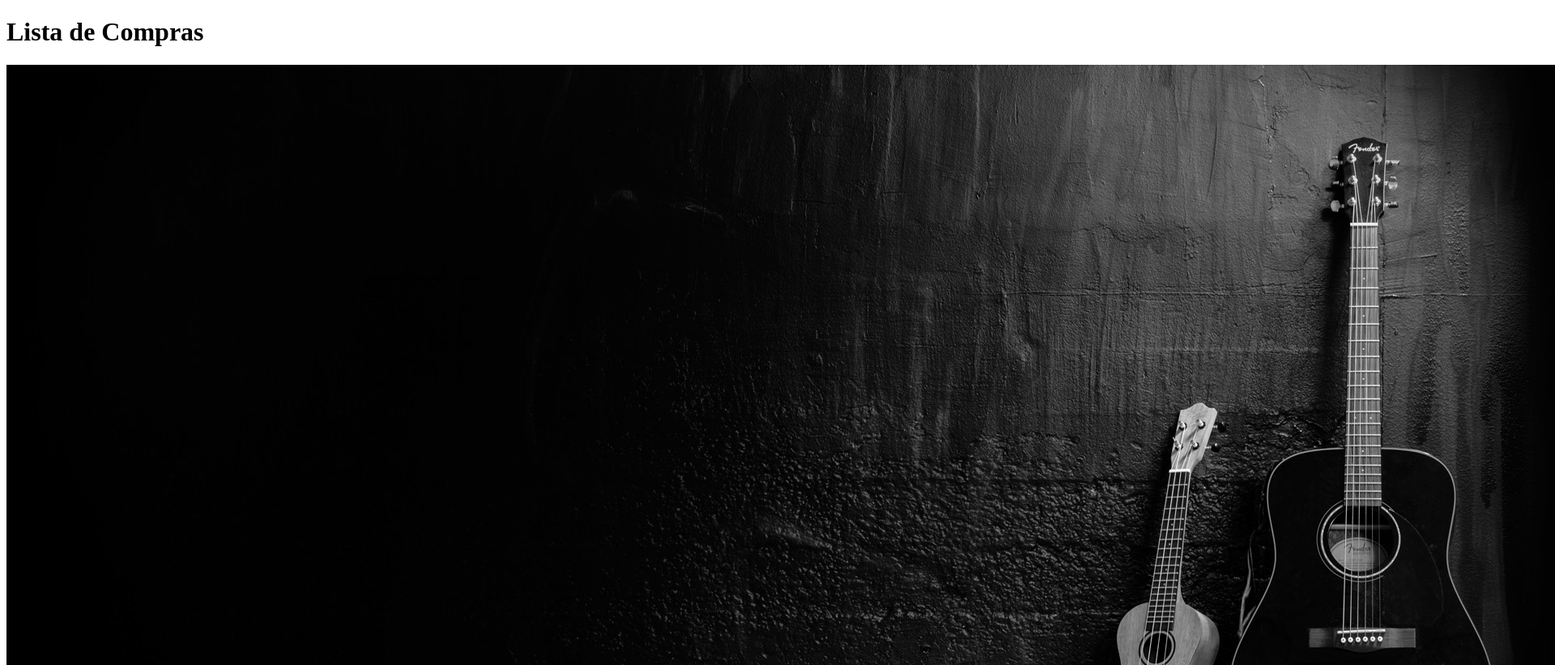
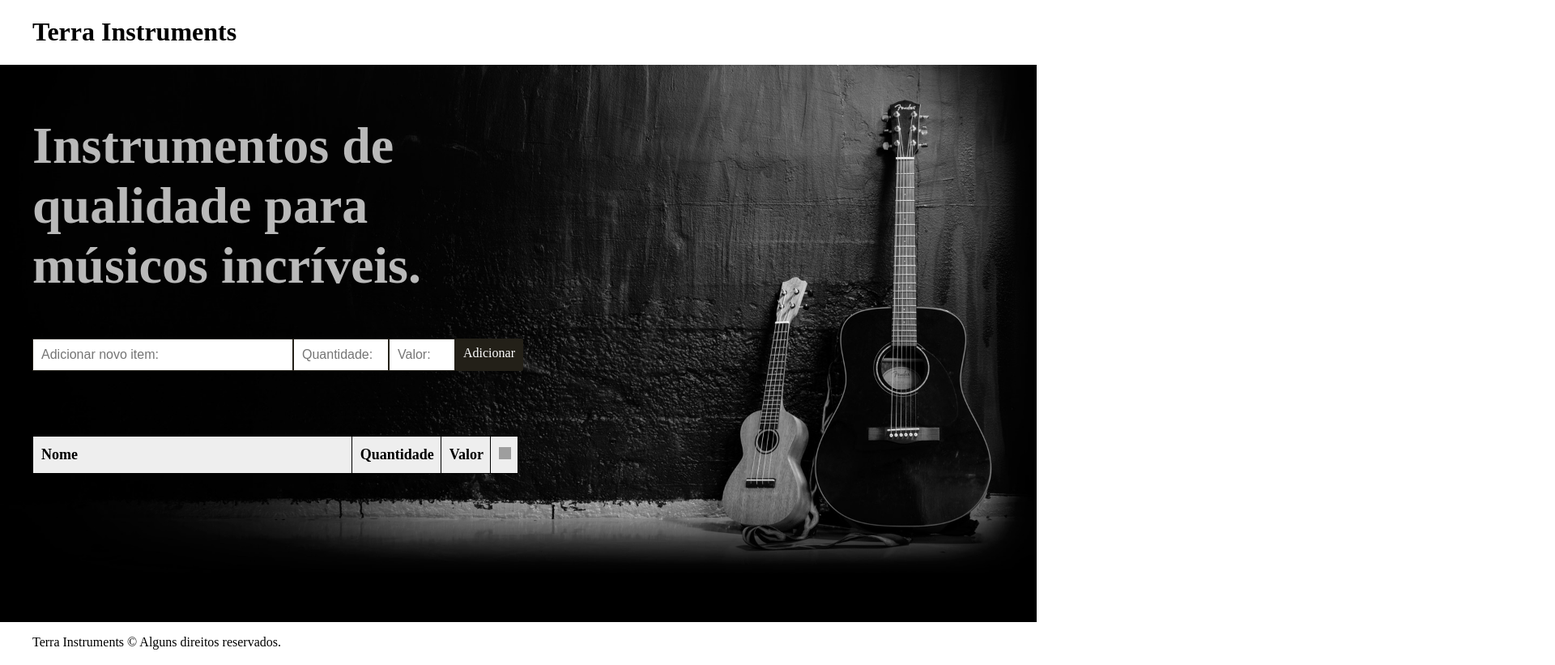
Before and after one commit to ThiagoTerraDev/terra-instruments-front, a plain HTML site: page index.html in a window 1280 px wide. Shown: the top 821 px of the page at 81% size, 1920 px wide, since content can reach past the window. Drawn offline with Linux system fonts and the light colour scheme; grey boxes are pictures that could not be loaded.

Commit message:
configurando os estilos

```diff
--- a/index.html
+++ b/index.html
@@ -12,25 +12,28 @@
 
 <body>
     <header>
-        <div class="title">
-            <h1>Lista de Compras</h1>
-        </div>
-        <div class="banner">
-            <img src="./img/b8961521ef4b968c5c4ee19f7daefcee.jpeg" alt="Um violão e um ukulele ">
+        <div class="titulo1 container1">
+            <h1>Terra Instruments</h1>
         </div>
     </header>
 
+    <main class="secao-principal">
+
+        <div class="container2">
+
+            <h2 class="titulo2">Instrumentos de<br>qualidade para<br>músicos incríveis.</h2>
+
             <!-- Opções para adicionar um novo item -->
-    <section class="novoItem">
-        <input type="text" id="novoInput" placeholder="Adicionar novo item:">
-        <input type="text" id="novaQuantidade" placeholder="Quantidade:">
-        <input type="text" id="novoPreco" placeholder="Valor:">
-        <span onclick="novoItem()" class="addBtn">Adicionar</span>
+            <section class="novo-item">
+                <input type="text" id="novo-input" placeholder="Adicionar novo item:">
+                <input type="text" id="nova-quantidade" placeholder="Quantidade:">
+                <input type="text" id="novo-preco" placeholder="Valor:">
+                <span onclick="novoItem()" class="add-btn">Adicionar</span>
             </section>
 
             <!-- Tabela com itens existentes -->
-    <section class="itensExistentes">
-        <table id="minhaTabela">
+            <section class="itens-existentes">
+                <table id="minha-tabela">
                     <tr>
                         <th>Nome</th>
                         <th>Quantidade</th>
@@ -40,6 +43,14 @@
                 </table>
             </section>
 
+    </div>
+
+    </main>
+
+    <footer class="container1">
+        <p>Terra Instruments © Alguns direitos reservados.</p>
+    </footer>
+
     <script src="scripts.js"></script>
 </body>
 
--- a/styles.css
+++ b/styles.css
@@ -0,0 +1,132 @@
+body {
+    box-sizing: border-box;
+    margin: 0;
+    padding: 0;
+}
+
+.container1 {
+    max-width: 1200px;
+    padding-left: 20px;
+    padding-right: 20px;
+    margin-left: auto;
+    margin-right: auto;
+}
+
+.container2 {
+    max-width: 1200px;
+    padding-left: 20px;
+    padding-right: 20px;
+    margin-left: auto;
+    margin-right: auto;
+    display: grid;
+}
+
+.titulo1 h1 {
+    font-size: 2rem;
+}
+
+.secao-principal {
+    background-image: url("img/b8961521ef4b968c5c4ee19f7daefcee.jpeg");
+    background-size: cover;
+    background-repeat: no-repeat;
+    background-position: center center;
+    height: 86vh;
+}
+
+.titulo2 {
+    color: rgb(185, 185, 185);
+    padding: 10px 0px 0px 0px;
+    font-size: 4rem;
+}
+
+.novo-item {
+    color: white;
+    display: flex;
+}
+
+.novo-item:after {
+    content: "";
+    display: table;
+    clear: both;
+}
+
+#novo-input {
+    margin: 0;
+    border: 1px solid rgb(35, 32, 24);
+    width: 25%;
+    padding: 10px;
+    font-size: 16px;
+}
+
+#nova-quantidade {
+    margin: 0;
+    border: 1px solid rgb(35, 32, 24);
+    width: 8%;
+    padding: 10px;
+    font-size: 16px;
+}
+
+#novo-preco {
+    margin: 0;
+    border: 1px solid rgb(35, 32, 24);
+    width: 5%;
+    padding: 10px;
+    font-size: 16px;
+}
+
+.add-btn {
+    padding: 9px 10px;
+    background-color: rgb(35, 32, 24);
+    color: white;
+    text-align: center;
+    font-size: 16px;
+    cursor: pointer;
+    transition: 0.3s;
+    border-radius: 2px;
+}
+
+.add-btn:hover {
+    background-color: #A66F00;
+    color: white;
+}
+
+.itens-existentes {
+    margin-top: 80px;
+    padding: 0;
+    display: flex;
+}
+
+table,
+th,
+td {
+    border: 1px solid black;
+    border-collapse: collapse;
+    cursor: pointer;
+    position: relative;
+    padding: 12px 8px 12px 10px;
+    font-size: 18px;
+    transition: 0.2s;
+    text-align: start;
+}
+
+table {
+    background-color: white;
+    width: 50%;
+}
+
+tr:nth-child(odd){
+    background-color: #eee;
+}
+
+th:nth-child(1){
+    width: 80%;
+}
+
+tr:hover {
+    background: rgb(185, 185, 185);
+}
+
+footer {
+    display: flex;
+    justify-content: start;
+}
```
Lines whose indentation alone changed are shown as unchanged.
